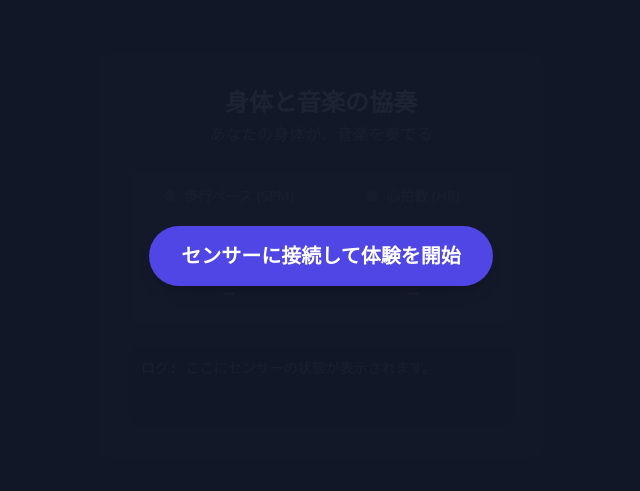
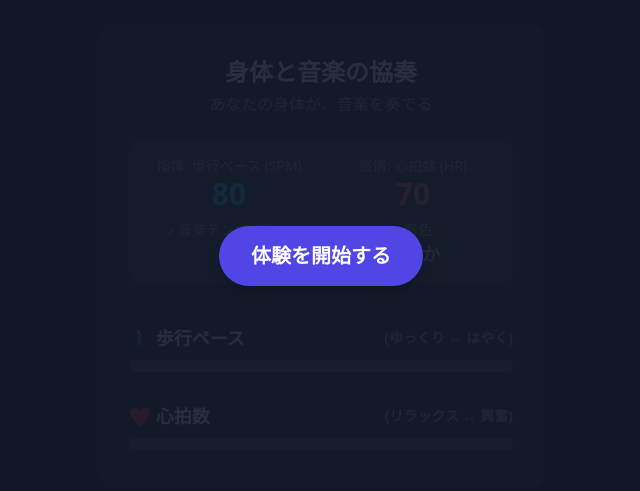
Before and after one commit to tapen25/plot3, a plain HTML site: page index.html in a window 1280 px wide. Shown: the part 144-635 px from the top of the page, without its empty margins (319-959 px from the left). Drawn offline with nearby package versions, Linux system fonts and the light colour scheme.

Commit message:
Update index.html

```diff
--- a/index.html
+++ b/index.html
@@ -3,31 +3,28 @@
 <head>
     <meta charset="UTF-8">
     <meta name="viewport" content="width=device-width, initial-scale=1.0">
-    <title>身体と音楽の協奏（センサー実装版）</title>
-    <!-- 外部ライブラリの読み込み -->
+    <title>身体と音楽の協奏プロトタイプ</title>
     <script src="https://cdn.tailwindcss.com"></script>
     <script src="https://cdnjs.cloudflare.com/ajax/libs/tone/14.7.77/Tone.js"></script>
-    <!-- スタイルの定義 -->
     <style>
-        .status-dot {
-            display: inline-block;
-            width: 12px;
-            height: 12px;
+        /* スライダーの見た目をカスタマイズ */
+        input[type="range"]::-webkit-slider-thumb {
+            -webkit-appearance: none;
+            appearance: none;
+            width: 24px;
+            height: 24px;
             border-radius: 50%;
-            margin-right: 8px;
+            cursor: pointer;
         }
     </style>
 </head>
 <body class="bg-gray-900 text-white flex items-center justify-center min-h-screen font-sans">
-
-    <!-- 開始画面 -->
-    <div id="startScreen" class="absolute inset-0 bg-gray-900 bg-opacity-95 flex items-center justify-center z-20 transition-opacity duration-500">
+    <div id="startScreen" class="absolute inset-0 bg-gray-900 bg-opacity-90 flex items-center justify-center z-20">
         <button id="startButton" class="bg-indigo-600 hover:bg-indigo-700 text-white font-bold py-4 px-8 rounded-full text-xl shadow-lg transform hover:scale-105 transition-transform">
-            センサーに接続して体験を開始
+            体験を開始する
         </button>
     </div>
 
-    <!-- メイン画面 -->
     <div class="w-full max-w-md mx-auto bg-gray-800 rounded-2xl shadow-2xl p-6 md:p-8 space-y-6">
 
         <div class="text-center">
@@ -35,35 +32,44 @@
             <p class="text-gray-400 mt-1">あなたの身体が、音楽を奏でる</p>
         </div>
 
+        <!--  -->
+
         <!-- 状態表示パネル -->
         <div class="bg-gray-700 rounded-xl p-4 grid grid-cols-2 gap-4 text-center">
             <div>
-                <div class="flex items-center justify-center mb-2">
-                    <span id="accelStatusDot" class="status-dot bg-gray-500"></span>
-                    <p class="text-sm text-gray-400">歩行ペース (SPM)</p>
-                </div>
-                <p id="spmDisplay" class="text-3xl font-bold text-cyan-400">--</p>
+                <p class="text-sm text-gray-400">指揮: 歩行ペース (SPM)</p>
+                <p id="spmDisplay" class="text-3xl font-bold text-cyan-400">80</p>
                 <p class="text-sm text-gray-400 mt-2">♪ 音楽テンポ (BPM)</p>
-                <p id="bpmDisplay" class="text-lg font-semibold text-cyan-300">--</p>
+                <p id="bpmDisplay" class="text-lg font-semibold text-cyan-300">80</p>
             </div>
             <div>
-                 <div class="flex items-center justify-center mb-2">
-                    <span id="btStatusDot" class="status-dot bg-gray-500"></span>
-                    <p class="text-sm text-gray-400">心拍数 (HR)</p>
-                </div>
-                <p id="hrDisplay" class="text-3xl font-bold text-rose-400">--</p>
+                <p class="text-sm text-gray-400">感情: 心拍数 (HR)</p>
+                <p id="hrDisplay" class="text-3xl font-bold text-rose-400">70</p>
                 <p class="text-sm text-gray-400 mt-2">♪ 音色</p>
-                <p id="timbreDisplay" class="text-lg font-semibold text-rose-300">--</p>
+                <p id="timbreDisplay" class="text-lg font-semibold text-rose-300">穏やか</p>
             </div>
         </div>
 
-        <!-- ログ表示エリア -->
-        <div class="bg-gray-900 rounded-lg p-3 h-20 overflow-y-auto">
-            <p id="logArea" class="text-sm text-gray-400 font-mono">ログ: ここにセンサーの状態が表示されます。</p>
+        <!-- 操作パネル -->
+        <div class="pt-4 space-y-6">
+            <div>
+                <label for="spmSlider" class="text-lg font-semibold flex items-center justify-between">
+                    <span>🚶‍♂️ 歩行ペース</span>
+                    <span class="text-sm text-gray-400">(ゆっくり ↔ はやく)</span>
+                </label>
+                <input id="spmSlider" type="range" min="40" max="180" value="80" class="w-full h-3 bg-gray-600 rounded-lg appearance-none cursor-pointer mt-2 accent-cyan-400">
+            </div>
+            <div>
+                <label for="hrSlider" class="text-lg font-semibold flex items-center justify-between">
+                    <span>❤️ 心拍数</span>
+                     <span class="text-sm text-gray-400">(リラックス ↔ 興奮)</span>
+                </label>
+                <input id="hrSlider" type="range" min="60" max="160" value="70" class="w-full h-3 bg-gray-600 rounded-lg appearance-none cursor-pointer mt-2 accent-rose-400">
+            </div>
         </div>
+
     </div>
 
-    <!-- 外部JavaScriptファイルの読み込み -->
-    <script src="main.js"></script>
+
 </body>
 </html>
```
